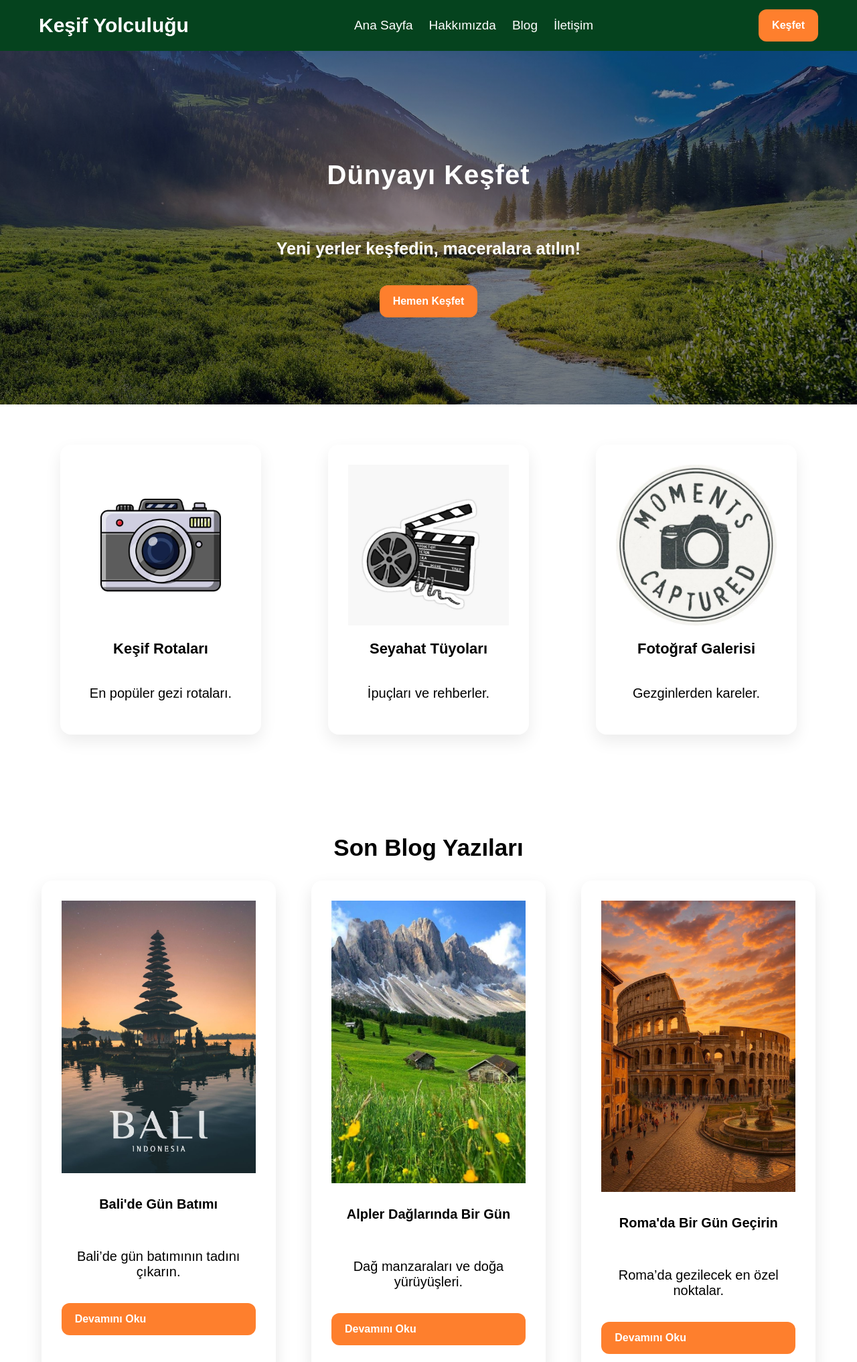
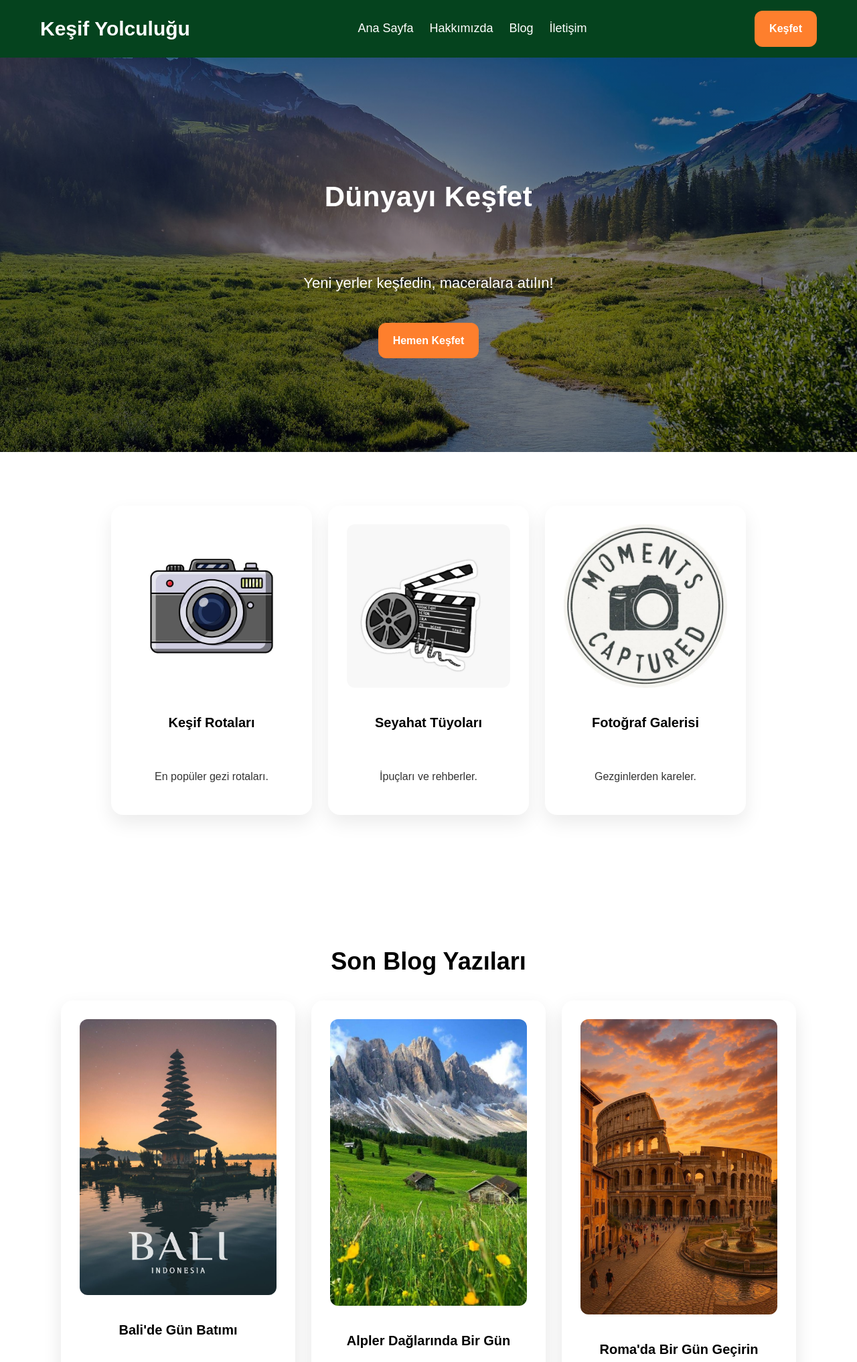
Before and after one commit to sevddee/webssite, a plain HTML site: page index.html in a window 1280 px wide. Shown: the top 2034 px of the page at 67% size. Drawn offline with Linux system fonts and the light colour scheme.

Commit message:
Update website.css

```diff
--- a/website.css
+++ b/website.css
@@ -5,7 +5,10 @@
 body {
     margin: 0;
     font-family: Arial, Helvetica, sans-serif;
+    line-height: 1.6;
 }
+
+/* ================= HEADER ================= */
 
 .header {
     width: 100%;
@@ -15,33 +18,31 @@ body {
 .header-inner {
     max-width: 1200px;
     margin: 0 auto;
-    padding: 14px 18px;
+    padding: 16px 20px;
     display: flex;
     align-items: center;
     justify-content: space-between;
-    gap: 16px;
+    gap: 20px;
     flex-wrap: wrap;
 }
 
 .logo {
     display: flex;
     align-items: center;
-    font-size: clamp(20px, 4vw, 30px);
+    font-size: clamp(22px, 4vw, 30px);
     font-weight: 600;
     color: white;
     white-space: nowrap;
-    flex-shrink: 1;
 }
 
 .nav {
     display: flex;
     align-items: center;
-    flex-shrink: 1;
 }
 
 .nav-list {
     display: flex;
-    gap: 20px;
+    gap: 24px;
     list-style: none;
     margin: 0;
     padding: 0;
@@ -49,11 +50,11 @@ body {
 }
 
 .nav-item a {
-    font-size: clamp(14px, 3vw, 19px);
+    font-size: clamp(14px, 2.5vw, 18px);
     color: white;
     text-decoration: none;
-    padding: 6px 2px;
-    transition: color 0.3s ease, text-decoration 0.3s ease;
+    padding: 6px 0;
+    transition: color 0.3s ease;
 }
 
 .nav-item a:hover,
@@ -65,26 +66,27 @@ body {
 }
 
 .btn {
-    padding: 15px 20px;
+    padding: 14px 22px;
     border-radius: 12px;
     background-color: #FE7F2D;
     color: white;
     text-decoration: none;
     font-weight: 600;
-    display: inline-block;
     white-space: nowrap;
-    transition: background-color 0.3s ease, transform 0.3s ease;
+    transition: background-color 0.3s ease, transform 0.25s ease;
 }
 
 .btn:hover {
     background-color: #af4804;
-    transform: scale(1.05);
+    transform: translateY(-2px);
 }
 
+/* ================= HERO ================= */
+
 .hero {
-    padding: 80px 20px;
+    padding: 100px 20px;
     background-image:
-        linear-gradient(rgba(0, 0, 0, 0.405), rgba(0, 0, 0, 0.521)),
+        linear-gradient(rgba(0, 0, 0, 0.4), rgba(0, 0, 0, 0.55)),
         url("img/great-view-with-mountains-and-green-valley-wallpaper-2000x1333_39 (1).jpg");
     background-position: center;
     background-repeat: no-repeat;
@@ -94,118 +96,134 @@ body {
 .hero-content {
     max-width: 1200px;
     margin: 0 auto;
-    min-height: 100%;
-    padding: 50px 20px;
+    padding: 40px 20px;
     display: flex;
     flex-direction: column;
     align-items: center;
-    justify-content: center;
-    gap: 15px;
+    gap: 20px;
     text-align: center;
 }
 
 .hero-title {
-    font-size: clamp(28px, 5vw, 40px);
+    font-size: clamp(30px, 5vw, 42px);
     font-weight: 600;
-    letter-spacing: 1px;
+    letter-spacing: 0.5px;
     color: white;
 }
 
 .hero-text {
-    font-size: clamp(18px, 3vw, 25px);
-    font-weight: 700;
+    font-size: clamp(17px, 3vw, 22px);
+    font-weight: 400;
+    max-width: 700px;
     color: white;
 }
 
+/* ================= FEATURES ================= */
+
 .features {
-    padding: 60px 20px;
+    padding: 80px 20px;
 }
 
 .features-list {
     max-width: 1200px;
     margin: 0 auto;
     display: flex;
-    justify-content: space-around;
+    gap: 24px;
+    justify-content: center;
     flex-wrap: wrap;
 }
 
 .feature-card {
     max-width: 300px;
     width: 100%;
-    height: auto;
-    padding: 30px;
-    border-radius: 16px;
-    box-shadow: 0 10px 24px rgba(0, 0, 0, 0.08);
+    padding: 28px;
+    border-radius: 18px;
+    box-shadow: 0 12px 28px rgba(0, 0, 0, 0.08);
     display: flex;
     flex-direction: column;
+    gap: 16px;
+    background-color: #fff;
 }
 
 .feature-card-img {
     width: 100%;
-    object-fit: cover;
+    border-radius: 12px;
 }
 
 .feature-title {
-    font-size: 22px;
+    font-size: 20px;
+    font-weight: 600;
     text-align: center;
 }
 
 .feature-text {
-    font-size: clamp(15px, 3vw, 20px);
+    font-size: 16px;
     text-align: center;
+    color: #333;
 }
 
+/* ================= BLOG ================= */
+
 .blog {
-    padding: 60px 20px;
+    padding: 80px 20px;
 }
 
 .blog-content {
     display: flex;
     flex-direction: column;
     align-items: center;
+    gap: 40px;
 }
 
 .section-title {
     text-align: center;
-    font-size: clamp(15px, 5vw, 35px);
+    font-size: clamp(22px, 5vw, 36px);
+    font-weight: 600;
 }
 
 .blog-list {
     max-width: 1200px;
     margin: 0 auto;
     display: flex;
+    gap: 24px;
     justify-content: center;
-    gap: 10px;
     flex-wrap: wrap;
 }
 
 .blog-card {
     max-width: 350px;
     width: 100%;
-    height: auto;
-    padding: 30px;
-    margin: 0 auto;
-    border-radius: 16px;
-    box-shadow: 0 10px 24px rgba(0, 0, 5, 0.10);
+    padding: 28px;
+    border-radius: 18px;
+    box-shadow: 0 12px 28px rgba(0, 0, 5, 0.1);
     display: flex;
     flex-direction: column;
-    gap: 15px;
+    gap: 16px;
+    background-color: #fff;
 }
 
 .blog-image {
     width: 100%;
-    object-fit: cover;
+    border-radius: 12px;
 }
 
-.blog-title,
-.blog-text {
-    font-size: clamp(15px, 4vw, 20px);
+.blog-title {
+    font-size: 20px;
+    font-weight: 600;
     text-align: center;
 }
 
+.blog-text {
+    font-size: 16px;
+    text-align: center;
+    color: #444;
+}
+
+/* ================= FOOTER ================= */
+
 .footer {
-    padding: 20px 0;
-    background-color: rgba(5, 67, 30, 0.915);
+    padding: 40px 20px;
+    background-color: rgba(5, 67, 30, 0.92);
     color: white;
 }
 
@@ -213,36 +231,37 @@ body {
     max-width: 1200px;
     margin: 0 auto;
     display: flex;
-    justify-content:center;
+    justify-content: center;
     gap: 50px;
     flex-wrap: wrap;
+    text-align: center;
 }
 
 .footer-image {
     max-width: 70px;
-    width: 100%;
-    height: auto;
-    border-radius: 15px;
+    border-radius: 14px;
 }
 
 .social-icons {
     display: flex;
-    gap: 15px;
+    gap: 16px;
+    justify-content: center;
     flex-wrap: wrap;
 }
 
 .footer-title {
-    text-align: center;
-    font-size: clamp(1rem, 2vw, 1.5rem);
+    font-size: clamp(16px, 2vw, 22px);
+    font-weight: 600;
 }
 
 .footer-text {
-    font-size: clamp(12px, 2vw, 20px);
+    font-size: clamp(13px, 2vw, 16px);
 }
 
-@media(max-width:760px){
- .hero{
-    padding: 120px 20px;
- }
+/* ================= MOBILE ================= */
 
+@media (max-width: 760px) {
+    .hero {
+        padding: 120px 20px;
+    }
 }
```
